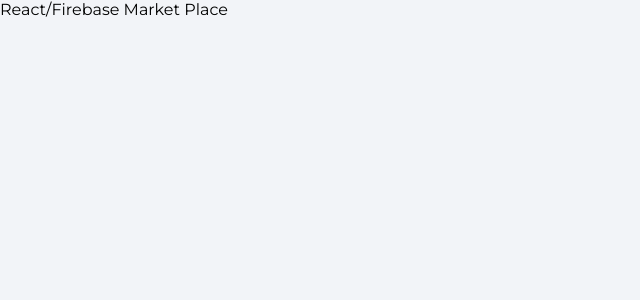
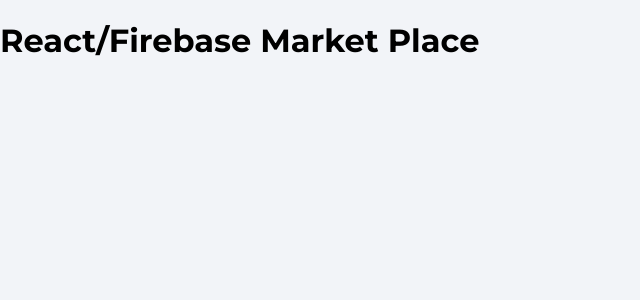
Before and after one commit to itarek99/house-marketplace, a React (Create React App) app: page / in a window 1280 px wide. Shown: the top 300 px of the page, without its empty margins (0-640 px from the left). Built offline with nearby package versions, Linux system fonts and the light colour scheme.

Commit message:
app component update

```diff
--- a/src/App.js
+++ b/src/App.js
@@ -1,5 +1,5 @@
 function App() {
-  return <div className='App'>React/Firebase Market Place</div>;
+  return <h1>React/Firebase Market Place</h1>;
 }
 
 export default App;
```
